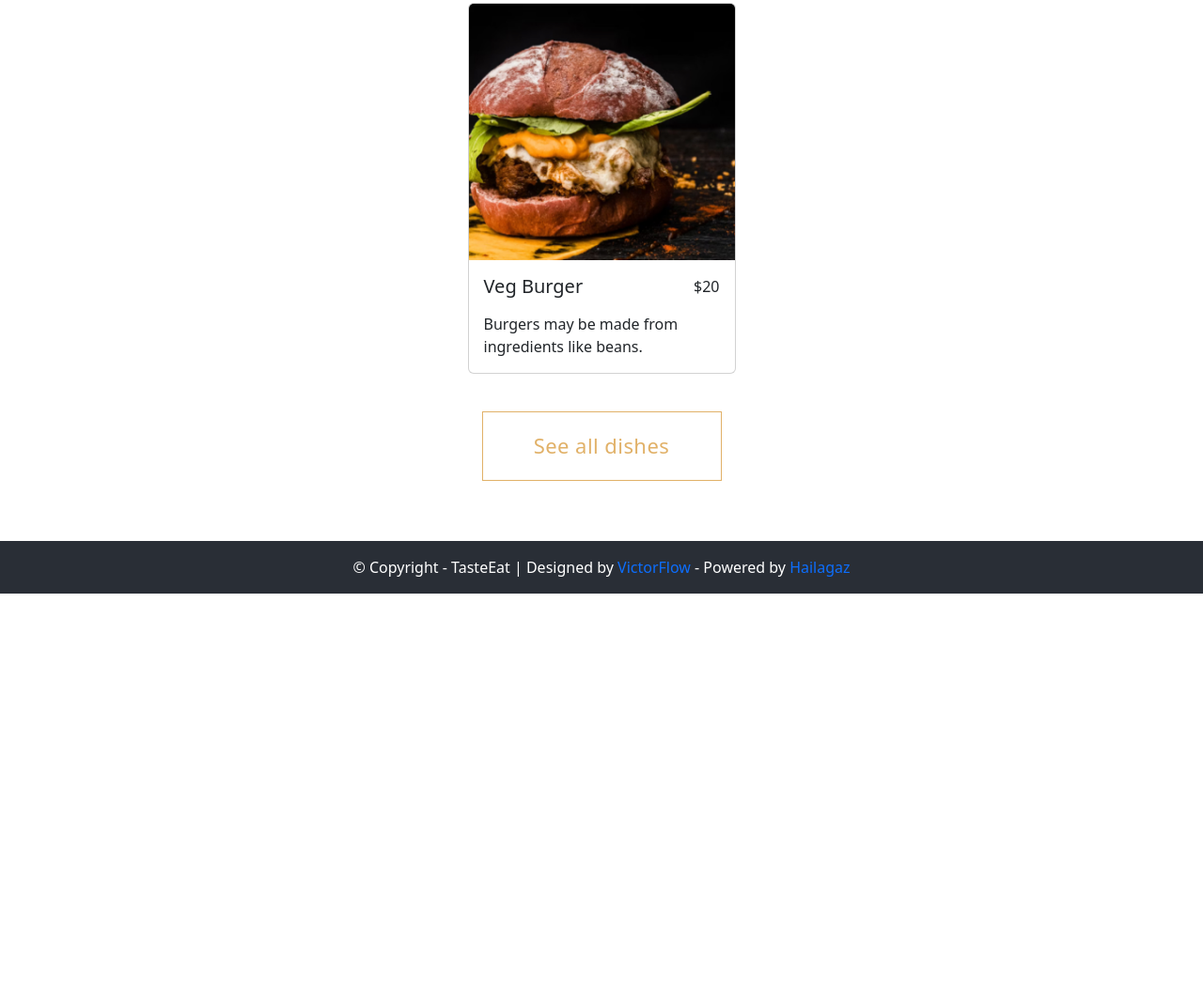
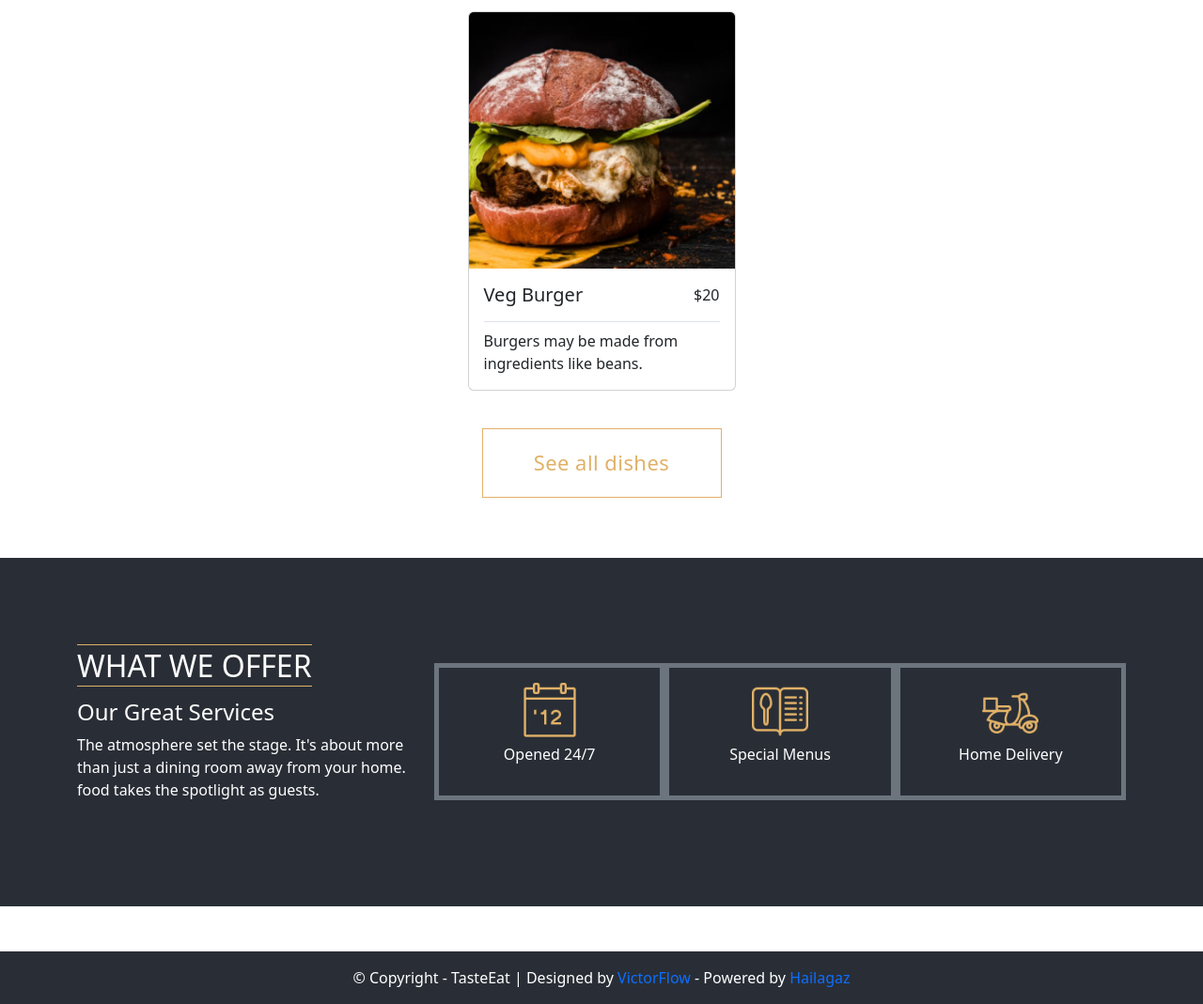
Before and after one commit to Hailagaz/tasteeat-landing-page, a plain HTML site: page index.html in a window 1280 px wide. Shown: the part 5875-6944 px from the top of the page at 94% size. Before the commit the page ends 6507 px from the top, so only its background shows below. Drawn offline with nearby package versions, Linux system fonts and the light colour scheme; a script that the page names is missing.

Commit message:
Add section service

```diff
--- a/index.html
+++ b/index.html
@@ -618,7 +618,7 @@
 										&#36;15
 									</p>
 								</div>
-								<p class="card-text">
+								<p class="card-text pt-2 border-top">
 									Dish relished by all age groups as a starter dish at parties.
 								</p>
 							</div>
@@ -634,7 +634,7 @@
 										&#36;10
 									</p>
 								</div>
-								<p class="card-text">
+								<p class="card-text pt-2 border-top">
 									Grilled sausage served in the slit of a partially sliced bun.
 								</p>
 							</div>
@@ -650,7 +650,7 @@
 										&#36;5
 									</p>
 								</div>
-								<p class="card-text">
+								<p class="card-text pt-2 border-top">
 									Beat the health blues with our Super Immune Blue Juice Recipe.
 								</p>
 							</div>
@@ -666,7 +666,7 @@
 										&#36;20
 									</p>
 								</div>
-								<p class="card-text">
+								<p class="card-text pt-2 border-top">
 									Burgers may be made from ingredients like beans.
 								</p>
 							</div>
@@ -678,7 +678,48 @@
 				</div>
 			</div>
 		</section>
-		<section id="service" class="service"></section>
+		<section id="service" class="service bg-dark text-white">
+			<div class="container my-5 py-5">
+				<div class="row align-items-center justify-content-center g-4 py-5">
+					<div class="col-lg-4 text-center text-lg-start">
+						<div class="row">
+							<h2 class="text-uppercase">
+								<span class="border-top border-bottom headers">What we offer</span>
+							</h2>
+						</div>
+						<div class="row mt-2">
+							<h4>Our Great Services</h4>
+							<p class="">
+								The atmosphere set the stage. It's about more than just a dining room away from your home. food
+								takes the spotlight as guests.
+							</p>
+						</div>
+					</div>
+					<div class="col-lg-8 d-flex justify-content-between">
+						<div class="feature col d-flex flex-column justify-content-center align-items-center p-3 border border-secondary border-5 service__item">
+							<div class="feature-icon d-flex align-items-center justify-content-center">
+								<img src="src/images/service_opened.png" alt="Icon of service">
+							</div>
+							<p class="mt-1">Opened 24/7</p>
+						</div>
+						<div
+							class="feature col d-flex flex-column justify-content-center align-items-center p-3 border border-secondary border-5 service__item">
+							<div class="feature-icon d-flex align-items-center justify-content-center">
+								<img src="src/images/service_menus.png" alt="Icon of service">
+							</div>
+							<p class="mt-1">Special Menus</p>
+						</div>
+						<div
+							class="feature col d-flex flex-column justify-content-center align-items-center p-3 border border-secondary border-5 service__item">
+							<div class="feature-icon d-flex align-items-center justify-content-center">
+								<img src="src/images/service_delivery.png" alt="Icon of service">
+							</div>
+							<p class="mt-1">Home Delivery</p>
+						</div>
+					</div>
+				</div>
+			</div>
+		</section>
 		<section id="blog" class="blog"></section>
 		<section id="reservation" class="reservation"></section>
 	</main>
--- /dev/null
+++ b/src/styles/sections/service.scss
@@ -0,0 +1,6 @@
+.service {
+	&__item {
+		width: 100%;
+		max-width: 250px;
+	}
+}
--- a/src/styles/style.scss
+++ b/src/styles/style.scss
@@ -14,6 +14,7 @@
 @import "sections/testimonial.scss";
 @import "sections/interior.scss";
 @import "sections/popular.scss";
+@import "sections/service.scss";
 
 html,
 body {
```
Also changed, not shown: build/style-min.css, src/images/service_delivery.png (added), src/images/service_menus.png (added), src/images/service_opened.png (added).
